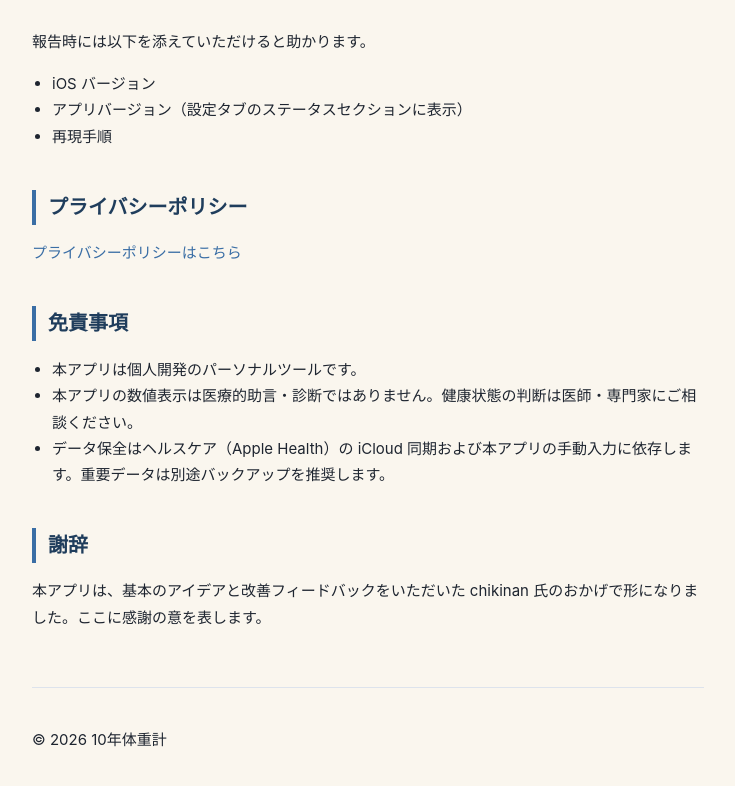
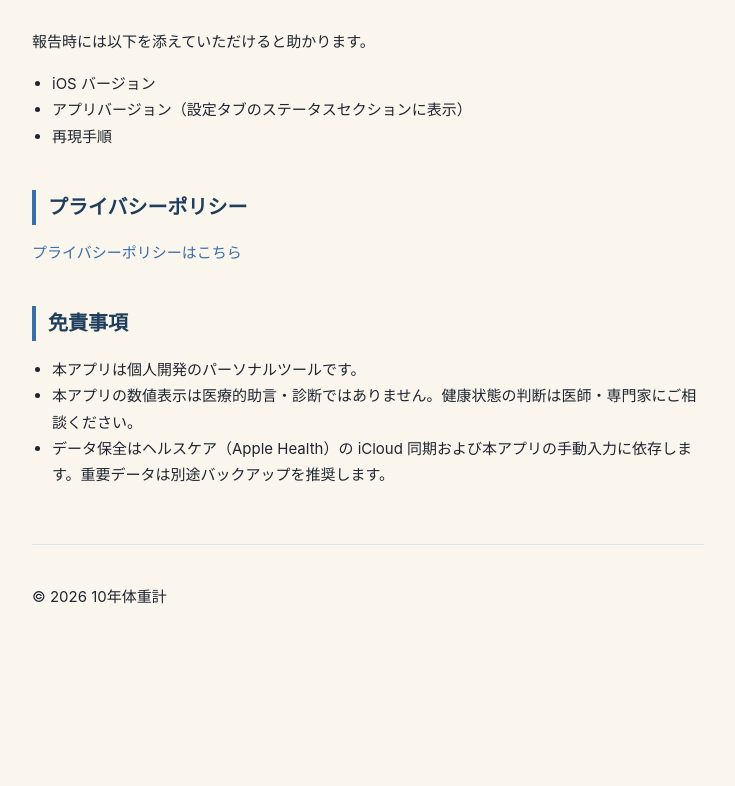
Before and after one commit to y-hey/ten-year-weight-support, a plain HTML site: page index.html in a window 1280 px wide. Shown: the part 2329-3115 px from the top of the page, without its empty margins (272-1007 px from the left). After the commit the page ends 3035 px from the top, so only its background shows below. Drawn offline with Linux system fonts and the light colour scheme.

Commit message:
Remove acknowledgement section per user request

```diff
--- a/index.html
+++ b/index.html
@@ -131,9 +131,6 @@
     <li>データ保全はヘルスケア（Apple Health）の iCloud 同期および本アプリの手動入力に依存します。重要データは別途バックアップを推奨します。</li>
   </ul>
 
-  <h2>謝辞</h2>
-  <p>本アプリは、基本のアイデアと改善フィードバックをいただいた chikinan 氏のおかげで形になりました。ここに感謝の意を表します。</p>
-
   <footer>
     <p>&copy; 2026 10年体重計</p>
   </footer>
```
